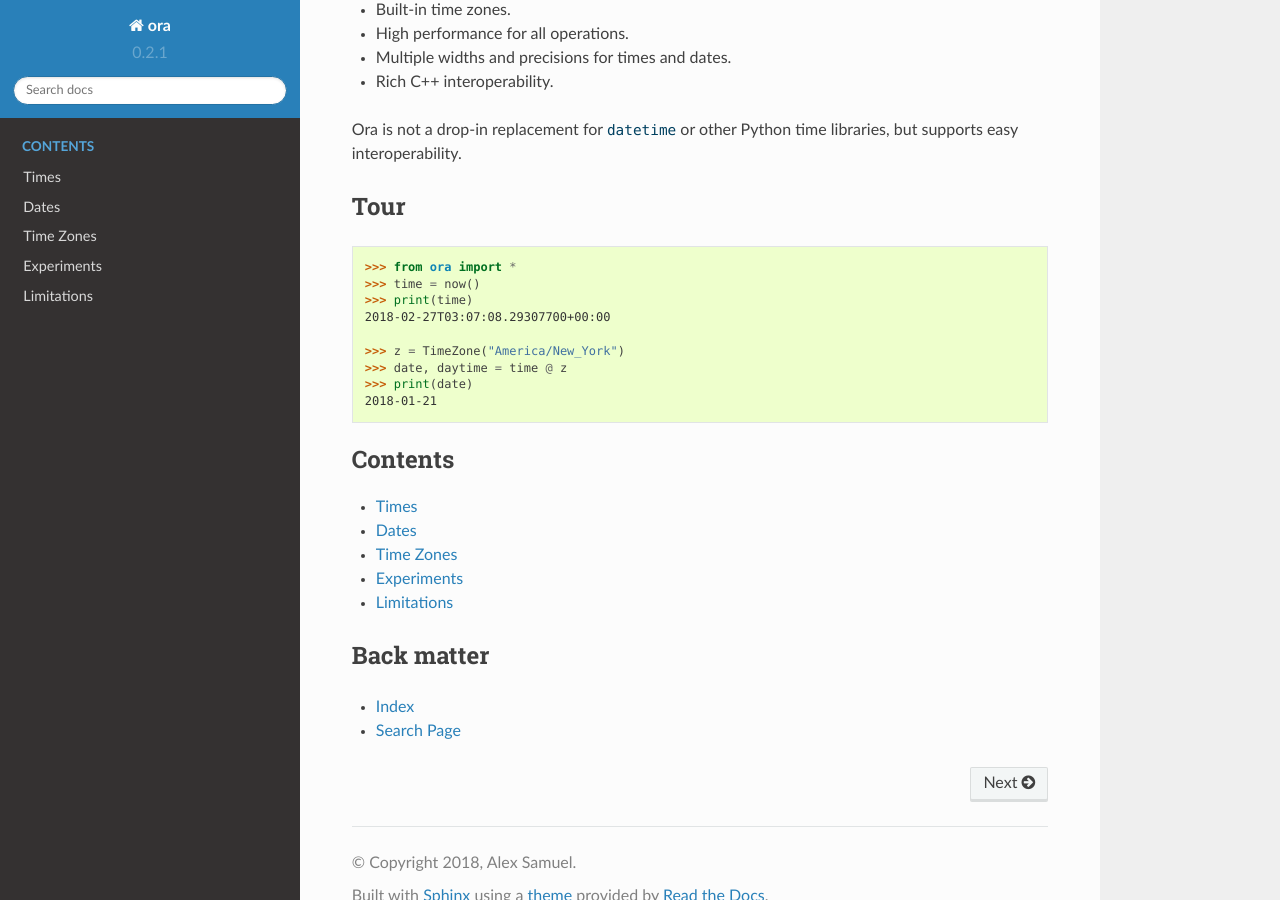
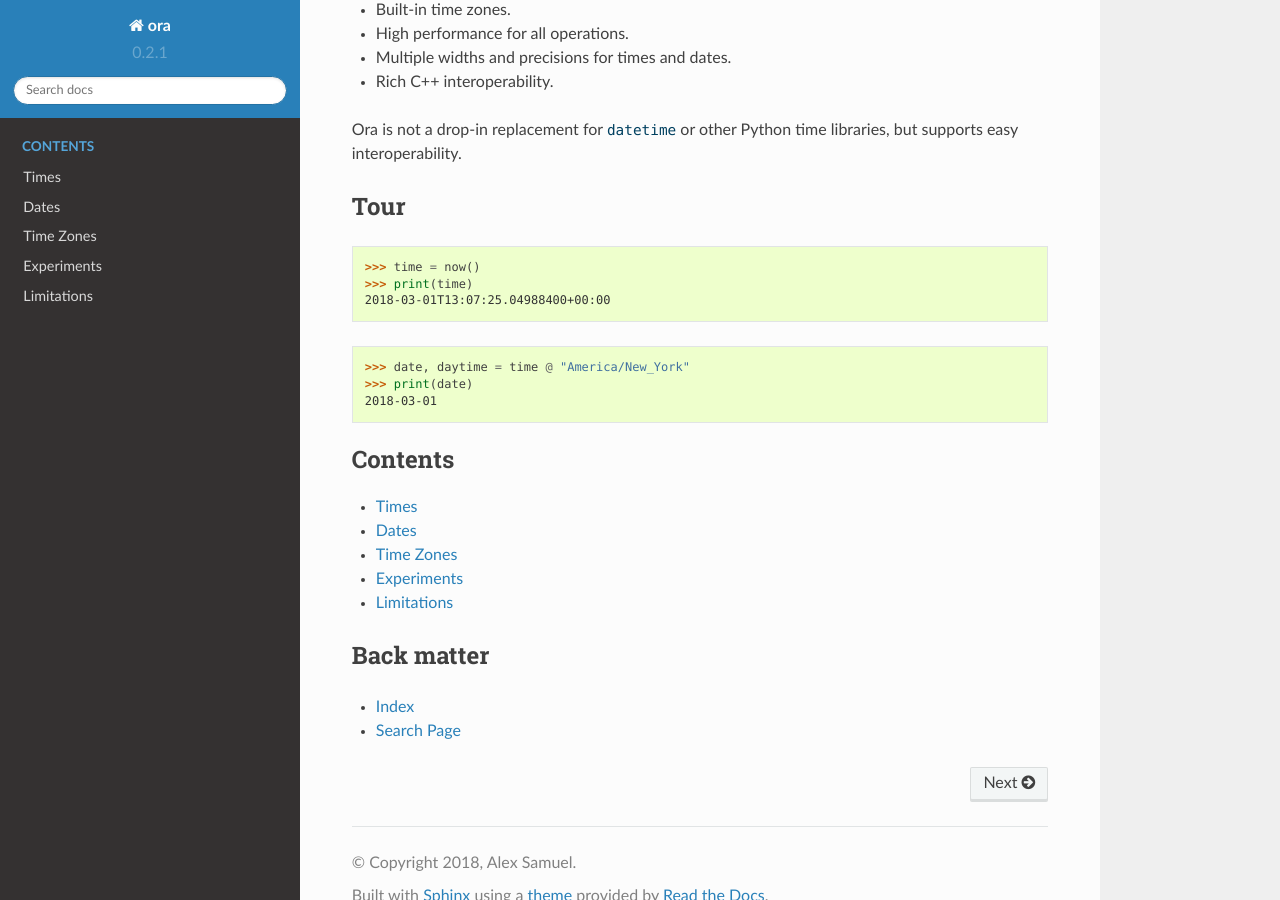
Before and after one commit to alexhsamuel/ora, a Sphinx documentation site: the page built from docs/index.rst, in a window 1280 px wide and 900 px high, scrolled down 506 px. Built offline with Sphinx 7.4.7 and the Read the Docs theme 2.0.0, drawn with Linux system fonts in a browser that asks for light colours; pages that are not in the unit, such as notebooks, are missing from menus.

Commit message:
Fix tour.

```diff
--- a/docs/index.rst
+++ b/docs/index.rst
@@ -29,18 +29,13 @@ but supports easy interoperability.
 Tour
 ----
 
-::
-
-    >>> from ora import *
     >>> time = now()
     >>> print(time)
-    2018-02-27T03:07:08.29307700+00:00
+    2018-03-01T13:07:25.04988400+00:00
 
-    >>> z = TimeZone("America/New_York")
-    >>> date, daytime = time @ z
+    >>> date, daytime = time @ "America/New_York"
     >>> print(date)
-    2018-01-21
-
+    2018-03-01
 
 
 .. toctree::
```
